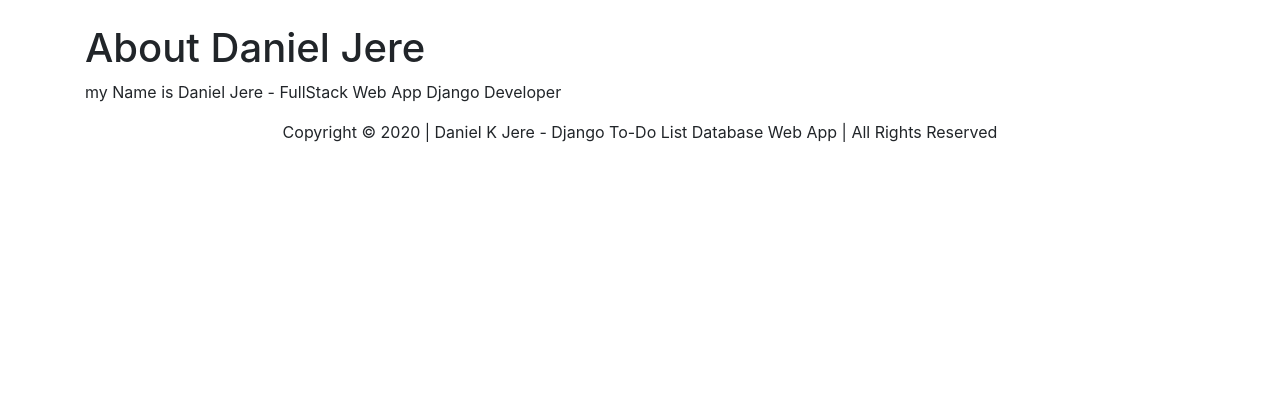
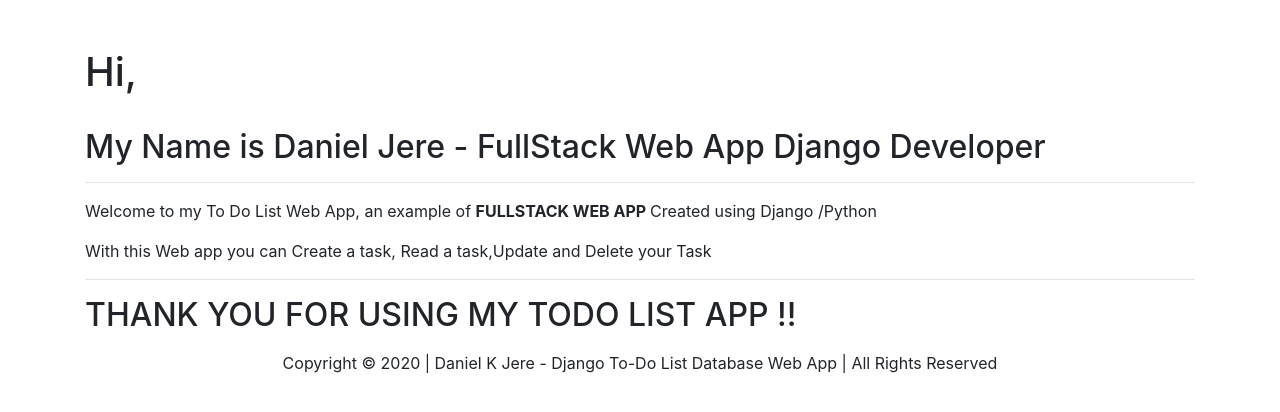
Before and after one commit to 1972daniel/Django-To_Do_List-App, a Django app: page /about/ in a window 1280 px wide. Shown: the part 56-468 px from the top of the page. Run offline with Django 3.2, Linux system fonts and the light colour scheme; some libraries are stand-ins or nearby versions.

Commit message:
tweaked about page

```diff
--- a/todo/templates/about.html
+++ b/todo/templates/about.html
@@ -8,10 +8,22 @@
 
 
 {% block content %}
+<br/>
 
-<h1>About Daniel Jere</h1>
-<p>my Name is {{name}}</p>
+<h1>Hi, </h1>
+<br/>
+<h2>My Name is {{name}}</h2>
 
+<hr/>
+
+<p>Welcome to my To Do List Web App, an example of <strong>FULLSTACK WEB APP </strong>Created using Django /Python</p>
+<p>With this  Web app you can  Create a task, Read a task,Update and  Delete your Task</p>
+
+<hr/>
+
+
+
+<h2>THANK  YOU FOR   USING  MY TODO LIST  APP !!</h2>
 
 
 
```
Also changed, not shown: static/todo/img/Dan.jpg (added), static/todo/img/Danprof.jpg (deleted).
